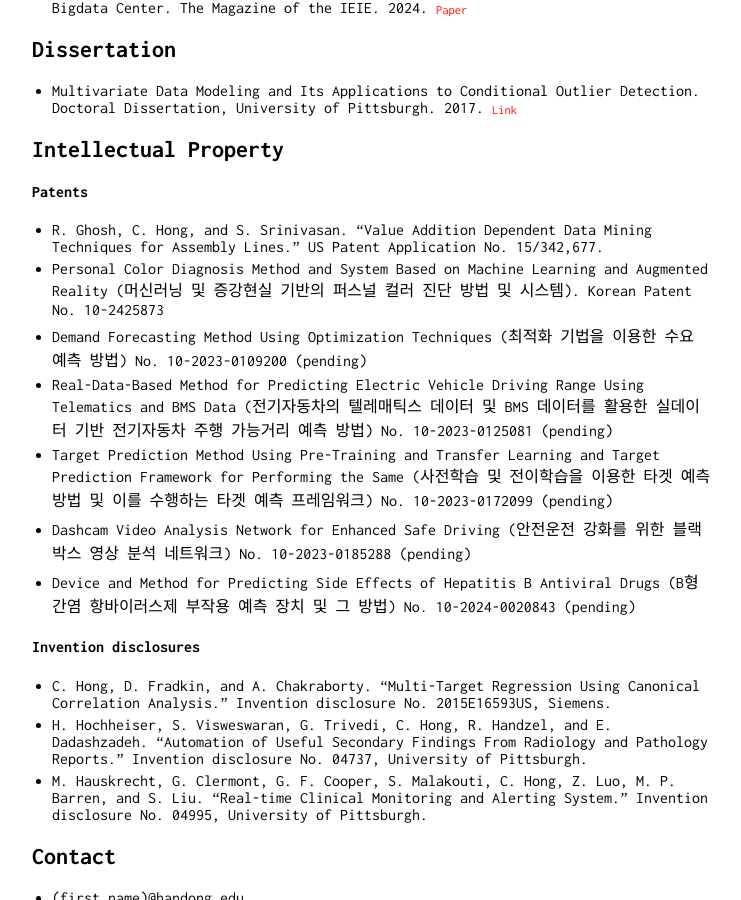
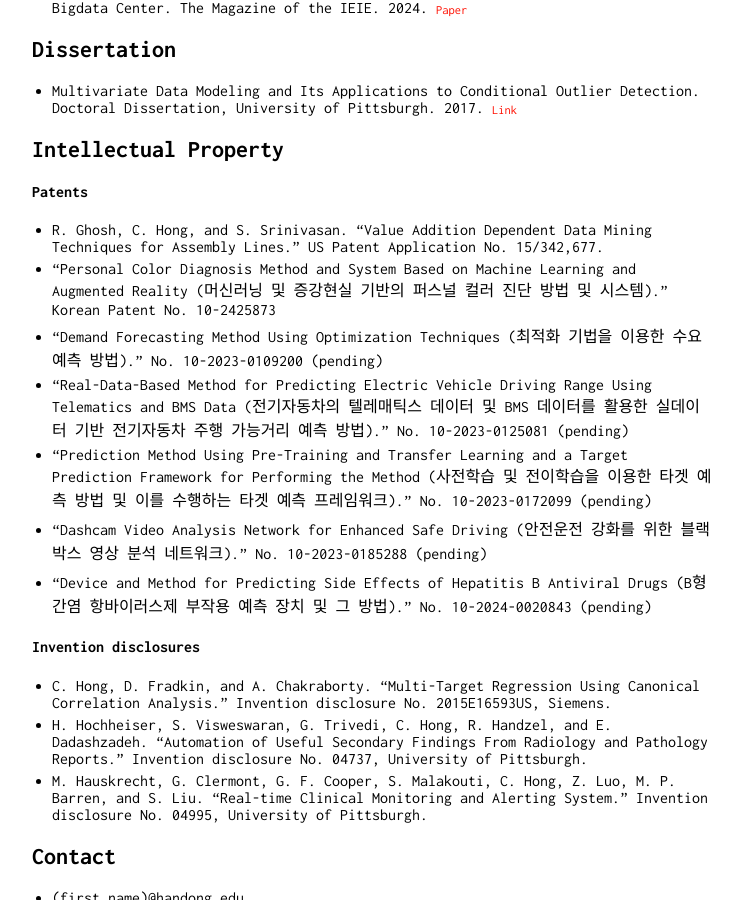
Before and after one commit to charmgil/charmgil.github.io, a Jekyll site: the page built from index.md, in a window 1280 px wide and 900 px high, scrolled down 5218 px. Shown: the whole window, without its empty margins (258-999 px from the left). Built offline with Jekyll 4.4.1, drawn with Linux system fonts in a browser that asks for light colours; our own code applies the rules of GitHub Pages for plain Markdown files.

Commit message:
modified:   _config.yml 	modified:   index.md

```diff
--- a/_config.yml
+++ b/_config.yml
@@ -19,6 +19,6 @@ nav:
  - name: "About"
    link: "/"
  - name: "CV"
-   link: "cv.pdf"
+   link: "files/cv.pdf"
  - name: "Contact"
    link: "contact"
--- a/index.md
+++ b/index.md
@@ -39,7 +39,7 @@ I am also interested in: (4) AI/ICT for Korean unification and the development o
 #### International venues
 
 * Harim Kim, Chang Ha Lee, Charmgil Hong. Transformer for Point Anomaly Detection. ACM International Conference on Information and Knowledge Management (CIKM). 2024. *(to appear)*
-* Jaemin Jung, Soonyong Park, Harim Kim, Chang Ha Lee, Charmgil Hong. Artificial Intelligence-Driven Video Indexing for Rapid Surveillance Footage Summarization and Review. International Joint Conference on Artificial Intelligence (IJCAI) Demo Track. 2024. *(to appear)* <span class="res">[Code](https://github.com/nth221/videx){:target="_blank"}</span>
+* Jaemin Jung, Soonyong Park, Harim Kim, Chang Ha Lee, Charmgil Hong. Artificial Intelligence-Driven Video Indexing for Rapid Surveillance Footage Summarization and Review. International Joint Conference on Artificial Intelligence (IJCAI) Demo Track. 2024. <span class="res">[Paper](https://www.ijcai.org/proceedings/2024/1009){:target="_blank"}</span> <span class="res">[Code](https://github.com/nth221/videx){:target="_blank"}</span>
 * Harim Kim, Minchae Kim, Taewoo Kim, Kyujin Cho, Charmgil Hong. AREST: Attention-Based Red-Light Violation Detection for Safety Technology. IEEE International Conference on Advanced Video and Signal-Based Surveillance (AVSS). 2024. <span class="award">*Best Paper Award*</span>
 * Harim Kim, Chang Ha Lee, Charmgil Hong. VATMAN: Video Anomaly Transformer for Monitoring Accidents and Nefariousness. IEEE International Conference on Advanced Video and Signal-Based Surveillance (AVSS). 2024.
 * Geonyeong Choi, Hyo Jung Cho, Soon Sun Kim, Ji Eun Han, Jae Youn Cheong, Charmgil Hong. Drug Induced Liver Injury Prediction with Injective Molecular Transformer. IEEE-EMBS International Conference on Biomedical and Health Informatics (BHI). 2023. <span class="res">[Paper](https://bhiconference.github.io/BHI2023/2023/pdfs/1570919252.pdf){:target="_blank"}</span>
@@ -149,12 +149,12 @@ I am also interested in: (4) AI/ICT for Korean unification and the development o
 ## Intellectual Property
 #### Patents
 - R. Ghosh, C. Hong, and S. Srinivasan. “Value Addition Dependent Data Mining Techniques for Assembly Lines.” US Patent Application No. 15/342,677.
-- Personal Color Diagnosis Method and System Based on Machine Learning and Augmented Reality (머신러닝 및 증강현실 기반의 퍼스널 컬러 진단 방법 및 시스템). Korean Patent No. 10-2425873
-- Demand Forecasting Method Using Optimization Techniques (최적화 기법을 이용한 수요 예측 방법) No. 10-2023-0109200 (pending)
-- Real-Data-Based Method for Predicting Electric Vehicle Driving Range Using Telematics and BMS Data (전기자동차의 텔레매틱스 데이터 및 BMS 데이터를 활용한 실데이터 기반 전기자동차 주행 가능거리 예측 방법) No. 10-2023-0125081 (pending)
-- Target Prediction Method Using Pre-Training and Transfer Learning and Target Prediction Framework for Performing the Same (사전학습 및 전이학습을 이용한 타겟 예측 방법 및 이를 수행하는 타겟 예측 프레임워크) No. 10-2023-0172099 (pending)
-- Dashcam Video Analysis Network for Enhanced Safe Driving (안전운전 강화를 위한 블랙박스 영상 분석 네트워크) No. 10-2023-0185288 (pending)
-- Device and Method for Predicting Side Effects of Hepatitis B Antiviral Drugs (B형 간염 항바이러스제 부작용 예측 장치 및 그 방법) No. 10-2024-0020843 (pending)
+- "Personal Color Diagnosis Method and System Based on Machine Learning and Augmented Reality (머신러닝 및 증강현실 기반의 퍼스널 컬러 진단 방법 및 시스템)." Korean Patent No. 10-2425873
+- "Demand Forecasting Method Using Optimization Techniques (최적화 기법을 이용한 수요 예측 방법)." No. 10-2023-0109200 (pending)
+- "Real-Data-Based Method for Predicting Electric Vehicle Driving Range Using Telematics and BMS Data (전기자동차의 텔레매틱스 데이터 및 BMS 데이터를 활용한 실데이터 기반 전기자동차 주행 가능거리 예측 방법)." No. 10-2023-0125081 (pending)
+- "Prediction Method Using Pre-Training and Transfer Learning and a Target Prediction Framework for Performing the Method (사전학습 및 전이학습을 이용한 타겟 예측 방법 및 이를 수행하는 타겟 예측 프레임워크)." No. 10-2023-0172099 (pending)
+- "Dashcam Video Analysis Network for Enhanced Safe Driving (안전운전 강화를 위한 블랙박스 영상 분석 네트워크)." No. 10-2023-0185288 (pending)
+- "Device and Method for Predicting Side Effects of Hepatitis B Antiviral Drugs (B형 간염 항바이러스제 부작용 예측 장치 및 그 방법)." No. 10-2024-0020843 (pending)
 
 
 #### Invention disclosures
```
